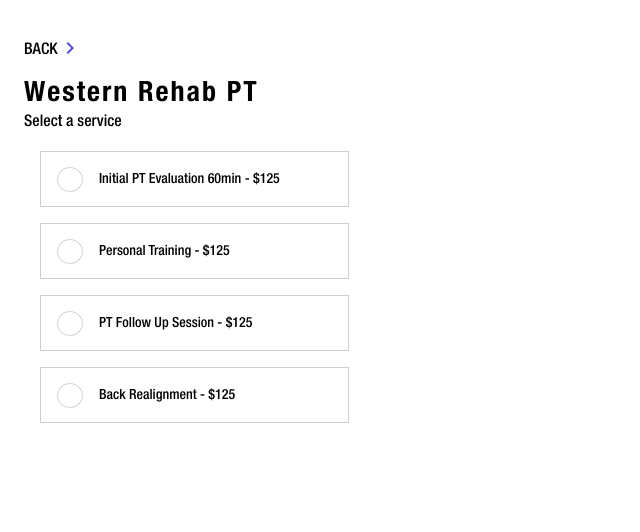
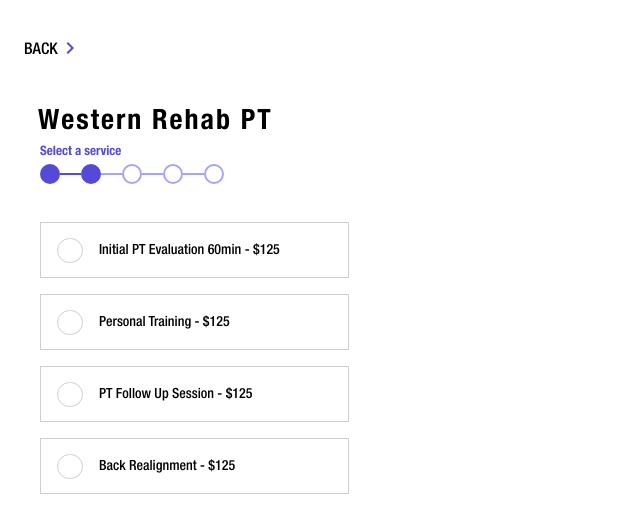
Before and after one commit to chingu-voyages/v44-tier3-team-40, a Next.js app: page /appointment in a window 1280 px wide. Shown: the top 532 px of the page, without its empty margins (0-640 px from the left). Built offline with nearby package versions, Linux system fonts and the light colour scheme.

Commit message:
feat: Added remaining content and styles to confirmation page. Hrefs to link correspond to the correct page

```diff
--- a/app/(client)/appointment/page.tsx
+++ b/app/(client)/appointment/page.tsx
@@ -1,16 +1,30 @@
 import Link from "next/link";
 import { RadioFormInput } from "../../FormComponents/FormInputs";
+import ProgressStepper from "@/app/components/ProgressStepper";
 
 const ChooseAppointment = () => {
 	return (
 		<>
-			<h2>Western Rehab PT</h2>
-			<p>Select a service</p>
-			{/* Component */}
-			<RadioFormInput label="Initial PT Evaluation 60min - $125" />
-			<RadioFormInput label="Personal Training - $125" />
-			<RadioFormInput label="PT Follow Up Session - $125" />
-			<RadioFormInput label="Back Realignment - $125" />
+			<h2 className="ml-[0.5em] mt-[1em]">Western Rehab PT</h2>
+			<div className="w-[184px] h-[20px] ml-[1em]">
+				<ProgressStepper currentStep={1} length={5} label="Select a service" />
+			</div>
+
+			<div className="pt-[3em]">
+				<Link href={"/date"}>
+					<RadioFormInput label="Initial PT Evaluation 60min - $125" />
+				</Link>
+
+				<Link href={"/date"}>
+					<RadioFormInput label="Personal Training - $125" />
+				</Link>
+				<Link href={"/date"}>
+					<RadioFormInput label="PT Follow Up Session - $125" />
+				</Link>
+				<Link href={"/date"}>
+					<RadioFormInput label="Back Realignment - $125" />
+				</Link>
+			</div>
 		</>
 	);
 };
```
